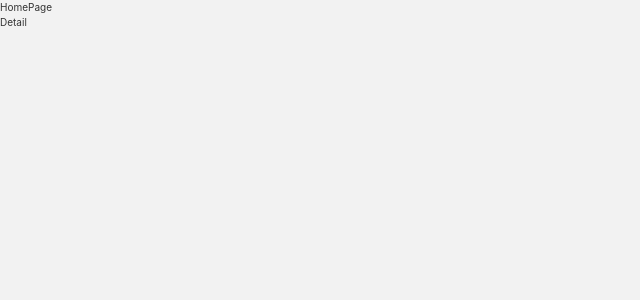
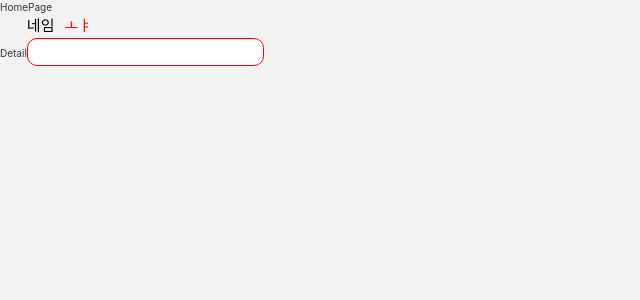
Before and after one commit to prgrms-fe-devcourse/FEDC5_STYLED_sehee, a React (Vite) app: page / in a window 1280 px wide. Shown: the top 300 px of the page, without its empty margins (0-640 px from the left). Built offline with nearby package versions, Linux system fonts and the light colour scheme; a web font is replaced by a local one.

Commit message:
Design: errorMessage Props 하나로 에러 디자인 처리

```diff
--- a/src/App.tsx
+++ b/src/App.tsx
@@ -2,12 +2,17 @@ import { ThemeProvider } from 'styled-components';
 import { lightTheme } from '@/Styles/Theme';
 import GlobalStyle from '@/Styles/Global';
 import RouteManager from '@/Routes/Router';
+import Input from './Components/Base/Input';
 
 const App = () => {
   return (
     <ThemeProvider theme={lightTheme}>
       <GlobalStyle />
       <RouteManager />
+      <Input
+        errorMessage="ㅗㅑ"
+        label="네임"
+      />
     </ThemeProvider>
   );
 };
--- a/src/Components/Base/Input/index.tsx
+++ b/src/Components/Base/Input/index.tsx
@@ -11,7 +11,6 @@ import Props from './type';
 const Input = ({
   label,
   initialFocus = false,
-  invalid = false,
   block = false,
   wrapperProps,
   errorMessage,
@@ -37,7 +36,7 @@ const Input = ({
         )}
       </StyledContainer>
       <StyledInput
-        $invalid={invalid}
+        $invalid={!!errorMessage}
         ref={inputRef}
         {...props}
       />
--- a/src/Components/Base/Input/type.ts
+++ b/src/Components/Base/Input/type.ts
@@ -3,7 +3,6 @@ import { HTMLAttributes, InputHTMLAttributes } from 'react';
 interface Props extends InputHTMLAttributes<HTMLInputElement> {
   label?: string;
   initialFocus?: boolean;
-  invalid?: boolean;
   block?: boolean;
   errorMessage?: string;
   wrapperProps?: HTMLAttributes<HTMLDivElement>;
```
